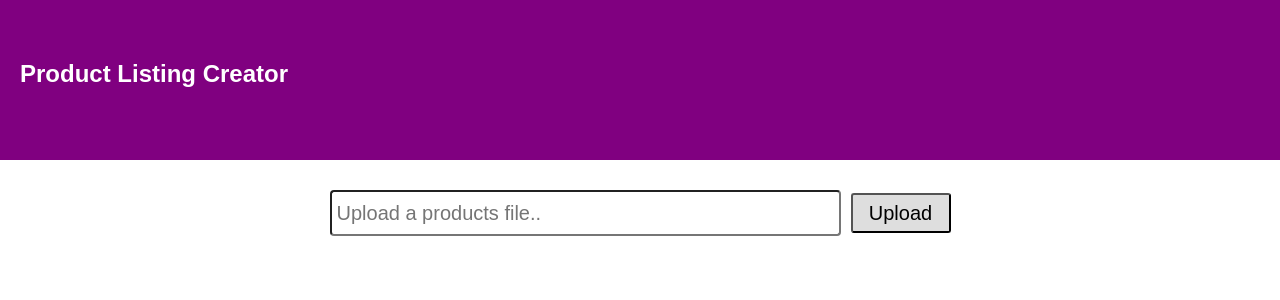
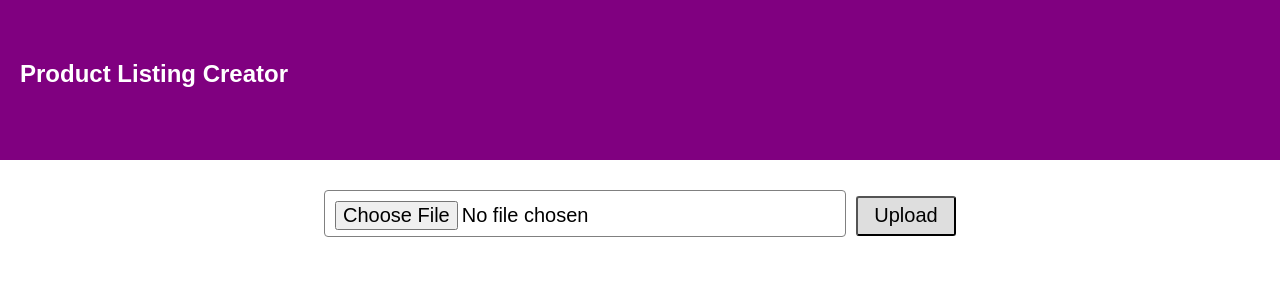
Before and after one commit to jsjunkie/productlistingcreator, a React (Create React App) app: page / in a window 1280 px wide. Shown: the top 300 px of the page. Built offline with nearby package versions, Linux system fonts and the light colour scheme; no server answers.

Commit message:
upload file functionality

```diff
--- a/src/App.js
+++ b/src/App.js
@@ -1,35 +1,32 @@
 import React, { Component } from 'react';
 import logo from './logo.svg';
 import './App.css';
-import { CallToAPI } from './service';
+import { service } from './service';
 import Main from './Main';
 
 class App extends Component {
 
   constructor () {
-	super();
- 	this.state = {
-	  test: ''
+	  super();
+ 	  this.state = {
    	};
   }
 
-  componentDidMount () {
-  	CallToAPI(res => {
-  	  this.setState({test: res});
-  	}, err => {
-  	   console.log(err);
-   	});
+  uploadFile  (file) {
+    service.uploadFile(file, res => {
+
+    }, err => {
+      console.log(err);
+    });
   }
+
   render() {
     return (
       <div className="App">
         <div className="App-header">
           <h2>Product Listing Creator</h2>
         </div>
-        <Main />
-        <p className="App-intro">
-         {this.state.test}
-	       </p>
+        <Main uploadFile={(file) => this.uploadFile(file)}/>
       </div>
     );
   }
--- a/src/Main.css
+++ b/src/Main.css
@@ -4,11 +4,12 @@
 
 .uploadInput {
 	width: 500px;
-	height: 40px;
-	padding-left: 5px;
+	height: 25px;
+	padding: 10px;
 	font-size: 20px;
 	border-radius: 4px;
 	margin-right: 10px;
+	border: 1px solid gray;
 }
 
 .uploadButton {
--- a/src/Main.js
+++ b/src/Main.js
@@ -2,14 +2,24 @@ import React, { Component } from 'react';
 import './Main.css';
 
 class Main extends Component {
+	uploadFile  () {
+		var input = this.refs.fileinput;
+		var file = input.files[0];
+
+		this.props.uploadFile(file);
+	}
+
 	render () {
 		return (
 			<div className="main">
 				<input
+					ref='fileinput'
+					type="file"
 					className="uploadInput"
 					placeholder="Upload a products file.."></input>
 				<button
-					className="uploadButton">Upload</button>
+					className="uploadButton"
+					onClick={() => this.uploadFile()}>Upload</button>
 			</div>);
 	}
 }
--- a/src/service.js
+++ b/src/service.js
@@ -1,14 +1,22 @@
 import 'whatwg-fetch';
 import { API_URL } from './constants';
 
-export const CallToAPI = (callback, errorCallback) => {
-	fetch(API_URL)
-	  .then(res => {
-		res.text().then(text => {
-		  callback(text);
-  		})
-	   })
-   	  .catch(err => {
-		errorCallback(err)
-  	   });
+export const service = {
+	uploadFile : function (file, callback, errorCallback) {
+		var data = new FormData();
+		data.append('file', file);
+
+		fetch(API_URL + '/upload', {
+			method: 'POST',
+			body: data
+		}).then(res => {
+			if (res.status === 200){
+				callback()
+			} else {
+				errorCallback(res.status);
+			}
+		}).catch(err => {
+			errorCallback(err);
+		})
+	}
 }
```
